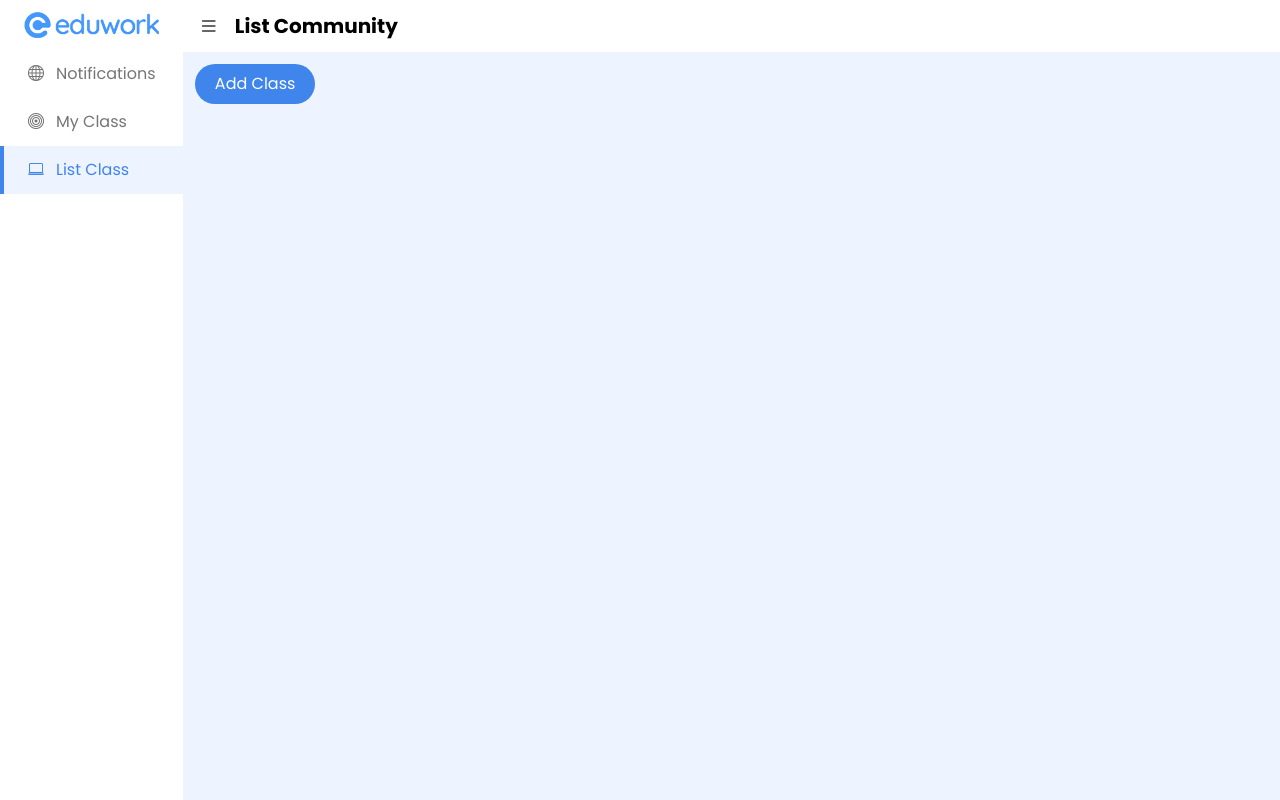
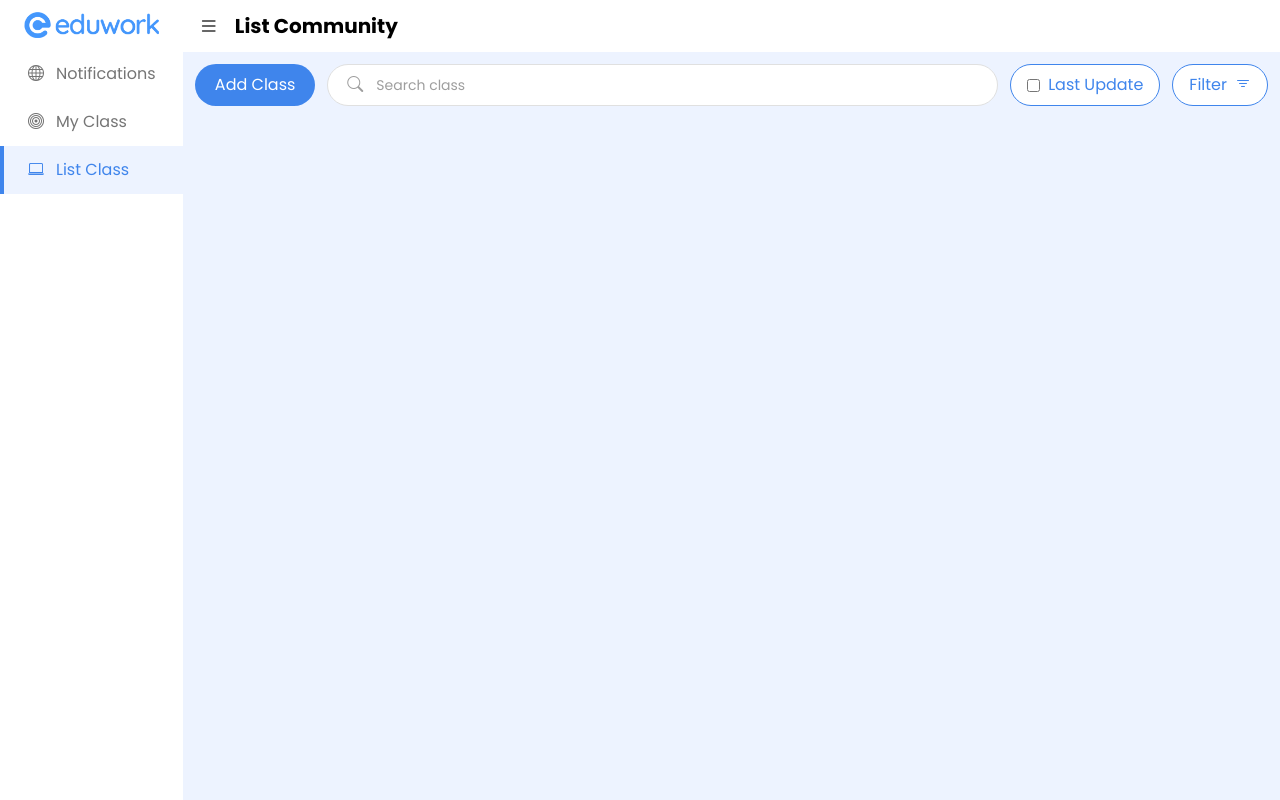
Before and after one commit to NafisHandoko/eduwork-lms-student-dashboard, a React (Vite) app: page /list-class in a window 1280 px wide. Built offline with nearby package versions, Linux system fonts and the light colour scheme.

Commit message:
refactor(ui): add control panel in List Class page

```diff
--- a/src/pages/list-class.tsx
+++ b/src/pages/list-class.tsx
@@ -4,6 +4,7 @@ import { NavLink } from "react-router-dom"
 
 export default function ListClass() {
     const [isExpand, setIsExpand] = useState(true)
+    const [search, setSearch] = useState('')
 
     return (
         <div className="flex flex-row items-stretch h-screen bg-primary-surface w-full">
@@ -53,7 +54,32 @@ export default function ListClass() {
                 {/* main content */}
                 <div className='flex flex-col gap-3 p-3'>
                     <div className='flex flex-row gap-3 justify-between items-stretch'>
-                        <button className='bg-primary-main rounded-full px-5 py-2 text-white'>Add Class</button>
+                        <button className='bg-primary-main rounded-full px-5 py-2 text-white whitespace-nowrap'>Add Class</button>
+                        <form onSubmit={() => { }} className="relative md:w-full">
+                            <div className="flex absolute inset-y-0 left-0 items-center pl-5 pointer-events-none"><i className="bi bi-search text-neutral-60"></i></div>
+                            {/* <button type='button' onClick={() => { }} className="flex absolute inset-y-0 left-0 items-center pl-5 cursor-pointer">
+                                <i className="bi bi-emoji-smile text-relazee-blue"></i>
+                            </button> */}
+                            <input
+                                value={search}
+                                onChange={(e) => setSearch(e.target.value)}
+                                type="text"
+                                id="simple-search"
+                                className="bg-white border border-neutral-40 text-sm rounded-full block w-full px-14 md:px-12 p-2.5 placeholder-neutral-60"
+                                placeholder="Search class"
+                            />
+                            {/* <button type='submit' className="flex absolute inset-y-0 right-0 items-center pr-5 cursor-pointer">
+                                <i className="bi bi-send-fill text-relazee-blue"></i>
+                            </button> */}
+                        </form>
+                        <div className='flex flex-row items-center gap-2 bg-white border border-primary-main px-4 text-primary-main rounded-full whitespace-nowrap'>
+                            <input type="checkbox" name="last-update" id="last-update" />
+                            <span>Last Update</span>
+                        </div>
+                        <div className='flex flex-row items-center gap-2 bg-white border border-primary-main px-4 text-primary-main rounded-full whitespace-nowrap'>
+                            <span>Filter</span>
+                            <i className="bi bi-filter"></i>
+                        </div>
                     </div>
                 </div>
             </div>
```
